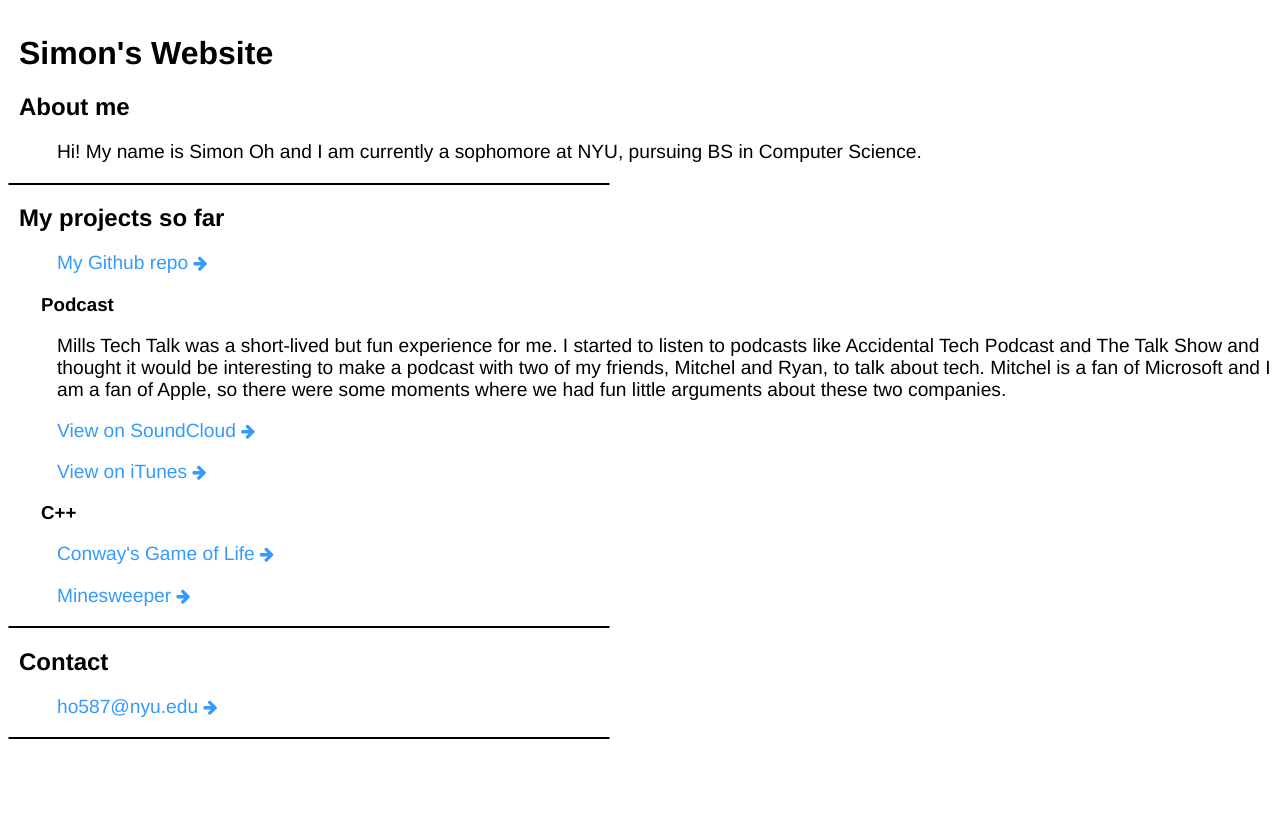
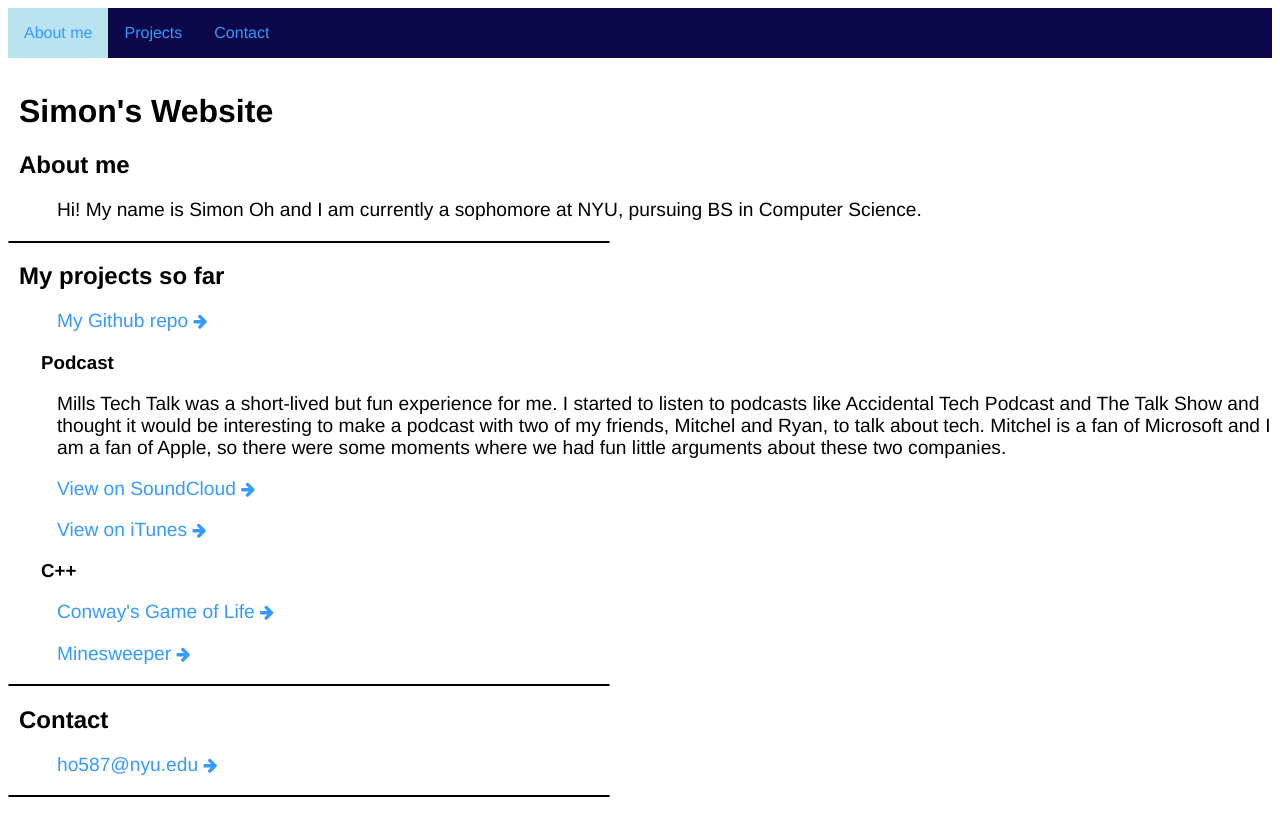
Before and after one commit to simon0h/simon0h.github.io, a Jekyll site: the page built from index.html, in a window 1280 px wide. Shown: the top 836 px of the page. Built offline with Jekyll 4.4.1, drawn with Linux system fonts in a browser that asks for light colours.

Commit message:
Update index.html

```diff
--- a/index.html
+++ b/index.html
@@ -2,13 +2,16 @@
 layout: default
 title: Home
 ---
-<!DOCTYPE html>
-<html lang="en-US">
-<html>
 
 <head>
 <title>simonoh.me</title>
 </head>
+
+<ul>
+  <li><a class = "active" href="/about">About me</a></li>
+  <li><a href="/projects">Projects</a></li>
+  <li><a href="/contact">Contact</a></li>
+</ul>
 
 <body>
 
```
